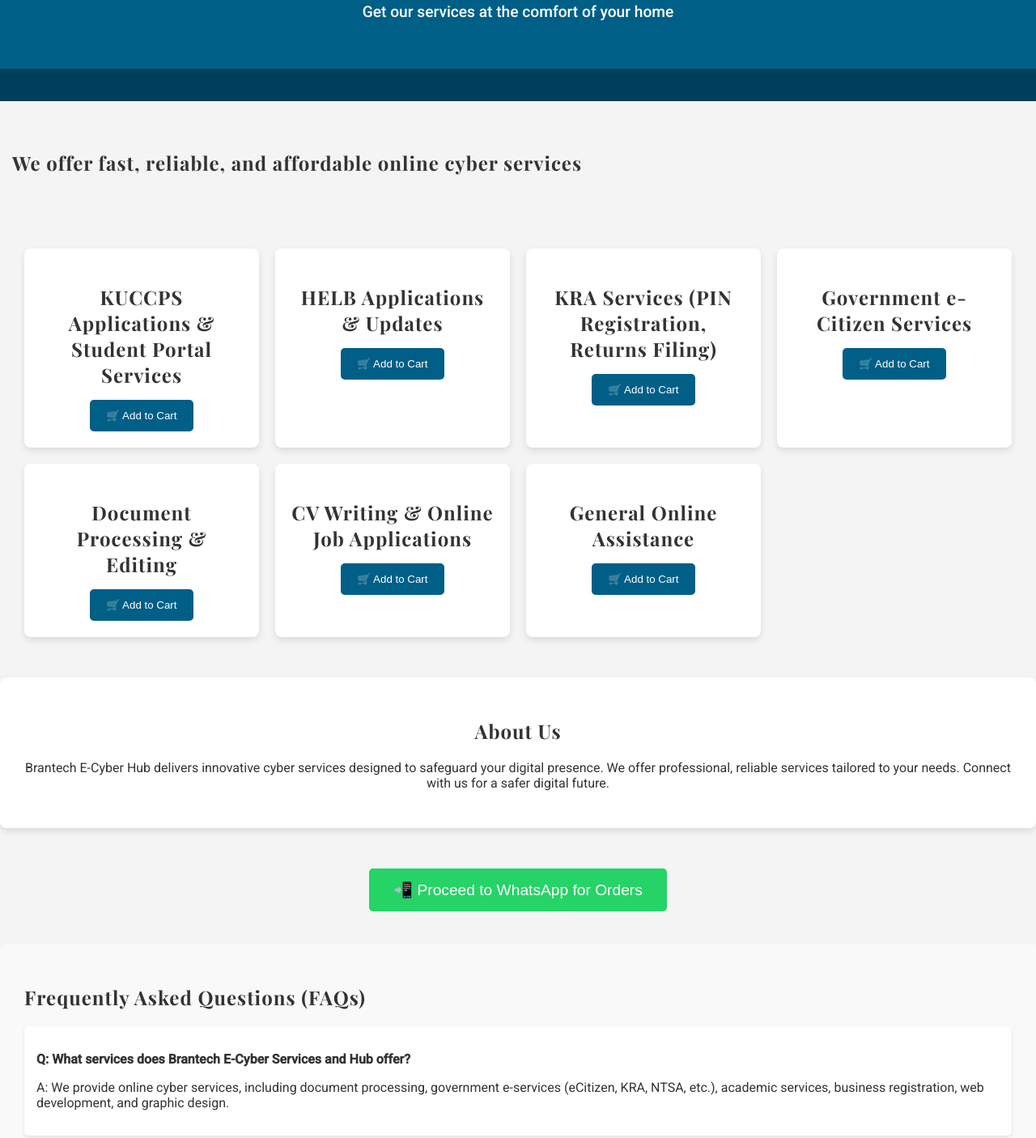
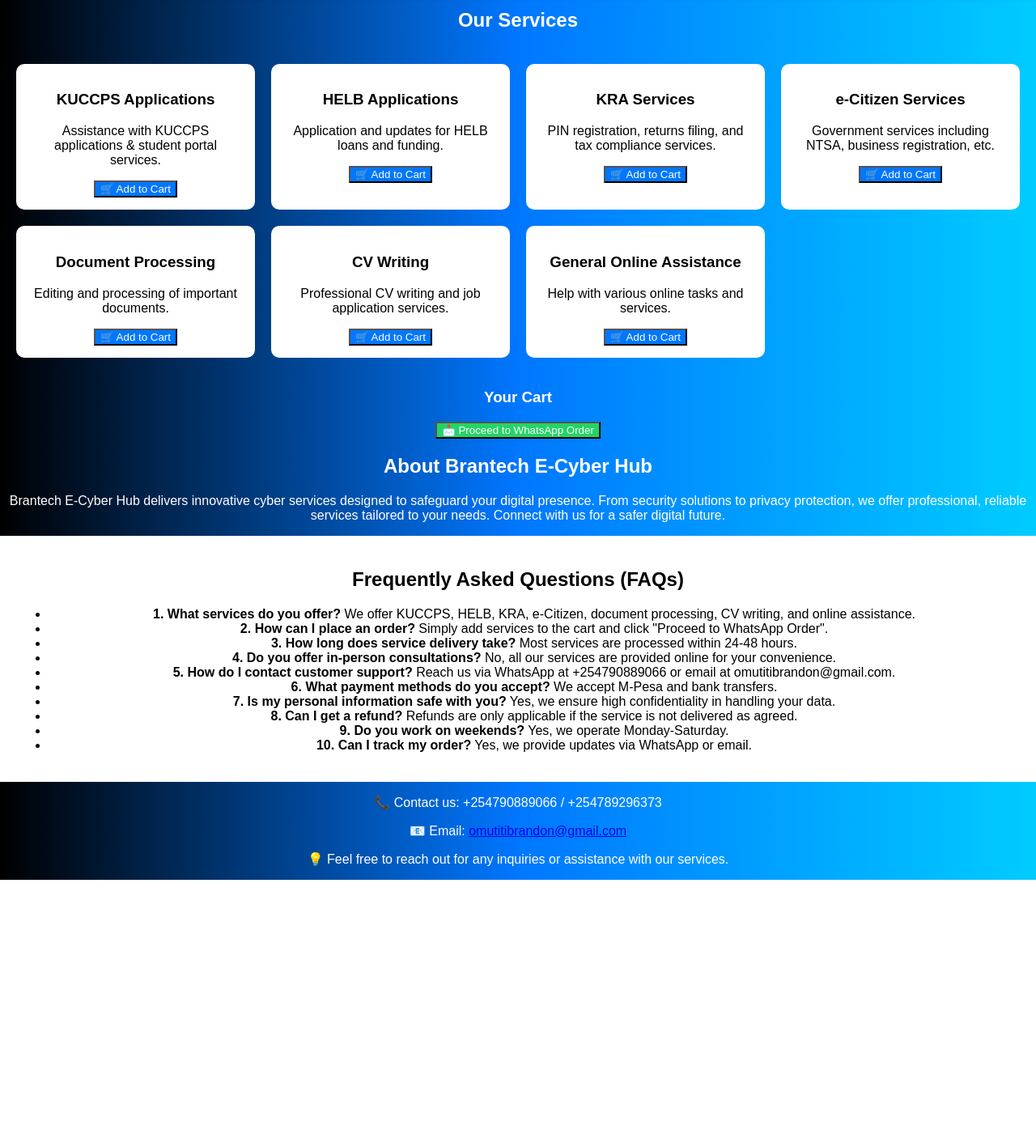
Before and after one commit to Brandon05-dev/brantech-e-cyber-services, a plain HTML site: page index.html in a window 1280 px wide. Shown: the part 163-1569 px from the top of the page at 81% size. After the commit the page ends 1250 px from the top, so only its background shows below. Drawn offline with nearby package versions, Linux system fonts and the light colour scheme.

Commit message:
Add files via upload

```diff
--- a/index.html
+++ b/index.html
@@ -4,93 +4,97 @@
     <meta charset="UTF-8">
     <meta name="viewport" content="width=device-width, initial-scale=1.0">
     <title>Brantech E-Cyber Services & Hub</title>
-    <link href="https://fonts.googleapis.com/css2?family=Roboto:wght@400;500&family=Playfair+Display:wght@700&display=swap" rel="stylesheet">
     <link rel="stylesheet" href="styles.css">
 </head>
 <body>
-    <!-- Header Section -->
+
     <header>
-        <div class="container">
         <h1>Brantech E-Cyber Services & Hub</h1>
         <p class="subtitle">Get our services at the comfort of your home</p>
-        </div>
     </header>
 
-    <!-- Introduction Section -->
-    <section class="intro">
-        <h2>We offer fast, reliable, and affordable online cyber services</h2>
-    </section>
+    <section class="services">
+        <h2>Our Services</h2>
+        <div class="services-container">
+            <div class="service-box">
+                <h3>KUCCPS Applications</h3>
+                <p>Assistance with KUCCPS applications & student portal services.</p>
+                <button onclick="addToCart('KUCCPS Applications')">🛒 Add to Cart</button>
+            </div>
 
-    <!-- Services Section -->
-    <section class="services">
             <div class="service-box">
-            <h3>KUCCPS Applications & Student Portal Services</h3>
-            <button onclick="addToCart('KUCCPS')">🛒 Add to Cart</button>
+                <h3>HELB Applications</h3>
+                <p>Application and updates for HELB loans and funding.</p>
+                <button onclick="addToCart('HELB Applications')">🛒 Add to Cart</button>
             </div>
+
             <div class="service-box">
-            <h3>HELB Applications & Updates</h3>
-            <button onclick="addToCart('HELB')">🛒 Add to Cart</button>
+                <h3>KRA Services</h3>
+                <p>PIN registration, returns filing, and tax compliance services.</p>
+                <button onclick="addToCart('KRA Services')">🛒 Add to Cart</button>
             </div>
+
             <div class="service-box">
-            <h3>KRA Services (PIN Registration, Returns Filing)</h3>
-            <button onclick="addToCart('KRA')">🛒 Add to Cart</button>
+                <h3>e-Citizen Services</h3>
+                <p>Government services including NTSA, business registration, etc.</p>
+                <button onclick="addToCart('e-Citizen Services')">🛒 Add to Cart</button>
             </div>
+
             <div class="service-box">
-            <h3>Government e-Citizen Services</h3>
-            <button onclick="addToCart('eCitizen')">🛒 Add to Cart</button>
-        </div>
-        <div class="service-box">
-            <h3>Document Processing & Editing</h3>
+                <h3>Document Processing</h3>
+                <p>Editing and processing of important documents.</p>
                 <button onclick="addToCart('Document Processing')">🛒 Add to Cart</button>
             </div>
+
             <div class="service-box">
-            <h3>CV Writing & Online Job Applications</h3>
+                <h3>CV Writing</h3>
+                <p>Professional CV writing and job application services.</p>
                 <button onclick="addToCart('CV Writing')">🛒 Add to Cart</button>
             </div>
+
             <div class="service-box">
                 <h3>General Online Assistance</h3>
-            <button onclick="addToCart('General Assistance')">🛒 Add to Cart</button>
+                <p>Help with various online tasks and services.</p>
+                <button onclick="addToCart('General Online Assistance')">🛒 Add to Cart</button>
+            </div>
         </div>
     </section>
 
-    <!-- About Us Section -->
+    <div id="cart-info">
+        <h3>Your Cart</h3>
+        <ul id="cart-list"></ul>
+        <button class="whatsapp-btn" onclick="proceedToWhatsApp()">📩 Proceed to WhatsApp Order</button>
+    </div>
+
     <section class="about">
-        <h2>About Us</h2>
-        <p>Brantech E-Cyber Hub delivers innovative cyber services designed to safeguard your digital presence. We offer professional, reliable services tailored to your needs. Connect with us for a safer digital future.</p>
+        <h2>About Brantech E-Cyber Hub</h2>
+        <p>
+            Brantech E-Cyber Hub delivers innovative cyber services designed to safeguard your digital presence.
+            From security solutions to privacy protection, we offer professional, reliable services tailored to your needs.
+            Connect with us for a safer digital future.
+        </p>
     </section>
 
-    <!-- Proceed to WhatsApp Section -->
-    <section class="whatsapp-order">
-        <button onclick="proceedToWhatsApp()">📲 Proceed to WhatsApp for Orders</button>
-    </section>
-
-    <!-- FAQ Section -->
     <section class="faq">
         <h2>Frequently Asked Questions (FAQs)</h2>
-        <div class="faq-item">
-            <p><strong>Q: What services does Brantech E-Cyber Services and Hub offer?</strong></p>
-            <p>A: We provide online cyber services, including document processing, government e-services (eCitizen, KRA, NTSA, etc.), academic services, business registration, web development, and graphic design.</p>
-        </div>
-        <div class="faq-item">
-            <p><strong>Q: How do I proceed with the services?</strong></p>
-            <p>A: Select a service, add it to your cart, and proceed to WhatsApp for an easy and seamless ordering process.</p>
-        </div>
-        <div class="faq-item">
-            <p><strong>Q: Are the services affordable?</strong></p>
-            <p>A: Yes, we offer fast, reliable, and affordable services tailored to your needs. Contact us for detailed pricing.</p>
-        </div>
-    </section>
-
-    <!-- Contact Section -->
-    <section class="contact">
-        <p>📞 Contact us today for seamless e-services!</p>
-        <p>+254790889066 / +254789296373</p>
-        <p>Email: omutitibrandon@gmail.com 📧</p>
-        <p>Feel free to reach out for any inquiries or assistance with our services.</p>
+        <ul>
+            <li><strong>1. What services do you offer?</strong> We offer KUCCPS, HELB, KRA, e-Citizen, document processing, CV writing, and online assistance.</li>
+            <li><strong>2. How can I place an order?</strong> Simply add services to the cart and click "Proceed to WhatsApp Order".</li>
+            <li><strong>3. How long does service delivery take?</strong> Most services are processed within 24-48 hours.</li>
+            <li><strong>4. Do you offer in-person consultations?</strong> No, all our services are provided online for your convenience.</li>
+            <li><strong>5. How do I contact customer support?</strong> Reach us via WhatsApp at +254790889066 or email at omutitibrandon@gmail.com.</li>
+            <li><strong>6. What payment methods do you accept?</strong> We accept M-Pesa and bank transfers.</li>
+            <li><strong>7. Is my personal information safe with you?</strong> Yes, we ensure high confidentiality in handling your data.</li>
+            <li><strong>8. Can I get a refund?</strong> Refunds are only applicable if the service is not delivered as agreed.</li>
+            <li><strong>9. Do you work on weekends?</strong> Yes, we operate Monday-Saturday.</li>
+            <li><strong>10. Can I track my order?</strong> Yes, we provide updates via WhatsApp or email.</li>
+        </ul>
     </section>
 
     <footer>
-        <p>&copy; 2025 Brantech E-Cyber Services & Hub. All rights reserved.</p>
+        <p>📞 Contact us: +254790889066 / +254789296373</p>
+        <p>📧 Email: <a href="mailto:omutitibrandon@gmail.com">omutitibrandon@gmail.com</a></p>
+        <p>💡 Feel free to reach out for any inquiries or assistance with our services.</p>
     </footer>
 
     <script src="script.js"></script>
--- a/script.js
+++ b/script.js
@@ -1,18 +1,13 @@
-// Cart functionality
 let cart = [];
 
-// Function to add items to the cart
 function addToCart(service) {
-    // Add the selected service to the cart array
     cart.push(service);
-    // Update the cart UI
     updateCart();
 }
 
-// Function to update the cart list displayed on the page
 function updateCart() {
     const cartList = document.getElementById('cart-list');
-    cartList.innerHTML = ''; // Clear the current cart list
+    cartList.innerHTML = '';
 
     if (cart.length > 0) {
         cart.forEach(item => {
@@ -25,16 +20,12 @@
     }
 }
 
-// Function to proceed to WhatsApp
 function proceedToWhatsApp() {
     if (cart.length > 0) {
-        // Create the WhatsApp message from the cart items
         const cartMessage = encodeURIComponent(`Hello! I would like to order the following services: ${cart.join(', ')}`);
         const whatsappURL = `https://wa.me/254790889066?text=${cartMessage}`;
-
-        // Open WhatsApp chat with the cart items
         window.open(whatsappURL, '_blank');
     } else {
-        alert('Your cart is empty! Please add services to the cart before proceeding.');
+        alert('Your cart is empty! Please add services before proceeding.');
     }
 }
--- a/styles.css
+++ b/styles.css
@@ -1,146 +1,45 @@
-/* Global Styles */
 body {
-    font-family: 'Roboto', sans-serif;
+    font-family: 'Poppins', sans-serif;
     margin: 0;
     padding: 0;
-    background-color: #f4f4f4;
-    color: #333;
+    background: linear-gradient(to right, #000000, #0077FF, #00CCFF);
+    color: white;
+    text-align: center;
 }
 
-h1, h2, h3 {
-    font-family: 'Playfair Display', serif;
-    letter-spacing: 1px;
-}
-
-a {
-    text-decoration: none;
-    color: inherit;
-}
-
-.container {
-    text-align: center;
-    padding: 40px 0;
-    background-color: #005f87; /* Sky blue */
+header {
+    background: linear-gradient(to right, #0077FF, #00CCFF);
+    padding: 20px;
+    box-shadow: 0px 4px 10px rgba(0, 0, 0, 0.2);
     color: white;
 }
 
-.subtitle {
-    font-size: 1.2rem;
-    font-weight: 500;
-    margin-top: 10px;
-}
-
-header {
-    background-color: #003f5c; /* Navy blue */
-    padding: 40px 0;
-}
-
-section {
-    padding: 20px 15px;
-    margin: 20px 0;
-}
-
-/* Services Section */
-.services {
+.services-container {
     display: grid;
-    grid-template-columns: repeat(auto-fill, minmax(250px, 1fr));
+    grid-template-columns: repeat(auto-fit, minmax(280px, 1fr));
     gap: 20px;
-    padding: 30px;
+    padding: 20px;
 }
 
 .service-box {
-    background-color: #fff;
-    padding: 20px;
-    border-radius: 8px;
-    box-shadow: 0 4px 8px rgba(0, 0, 0, 0.1);
-    text-align: center;
-    transition: transform 0.3s ease;
-}
-
-.service-box:hover {
-    transform: translateY(-10px);
-}
-
-.service-box h3 {
-    font-size: 1.5rem;
-    font-weight: 700;
-    margin-bottom: 15px;
+    background: white;
+    padding: 15px;
+    border-radius: 10px;
+    color: black;
 }
 
 button {
-    background-color: #005f87;
+    background: #0077FF;
     color: white;
-    padding: 12px 20px;
-    border: none;
-    border-radius: 5px;
-    cursor: pointer;
-    transition: background-color 0.3s ease;
 }
 
-button:hover {
-    background-color: #003f5c;
+.whatsapp-btn {
+    background: #25D366;
 }
 
-/* About Us Section */
-.about {
-    text-align: center;
-    background-color: #fff;
-    padding: 30px;
-    border-radius: 8px;
-    box-shadow: 0 4px 8px rgba(0, 0, 0, 0.1);
+/* FAQs */
+.faq {
+    background: white;
+    padding: 20px;
+    color: black;
 }
-
-/* FAQ Section */
-.faq {
-    background-color: #f9f9f9;
-    padding: 30px;
-    border-radius: 8px;
-}
-
-.faq-item {
-    background-color: #fff;
-    margin-bottom: 15px;
-    padding: 15px;
-    border-radius: 5px;
-    box-shadow: 0 2px 4px rgba(0, 0, 0, 0.1);
-}
-
-/* Contact Section */
-.contact {
-    text-align: center;
-    background-color: #fff;
-    padding: 30px;
-    border-radius: 8px;
-    box-shadow: 0 4px 8px rgba(0, 0, 0, 0.1);
-}
-
-/* Footer */
-footer {
-    text-align: center;
-    background-color: #003f5c;
-    color: white;
-    padding: 15px;
-    font-size: 0.9rem;
-}
-
-/* WhatsApp Order Button */
-.whatsapp-order {
-    display: flex;
-    justify-content: center;
-    margin-top: 30px;
-}
-
-.whatsapp-order button {
-    padding: 15px 30px;
-    font-size: 1.2rem;
-    background-color: #25D366; /* WhatsApp Green */
-    border: none;
-    border-radius: 5px;
-    color: white;
-    cursor: pointer;
-    transition: background-color 0.3s ease;
-}
-
-.whatsapp-order button:hover {
-    background-color: #128C7E; /* Darker green */
-}
```
Lines whose indentation alone changed are shown as unchanged.
